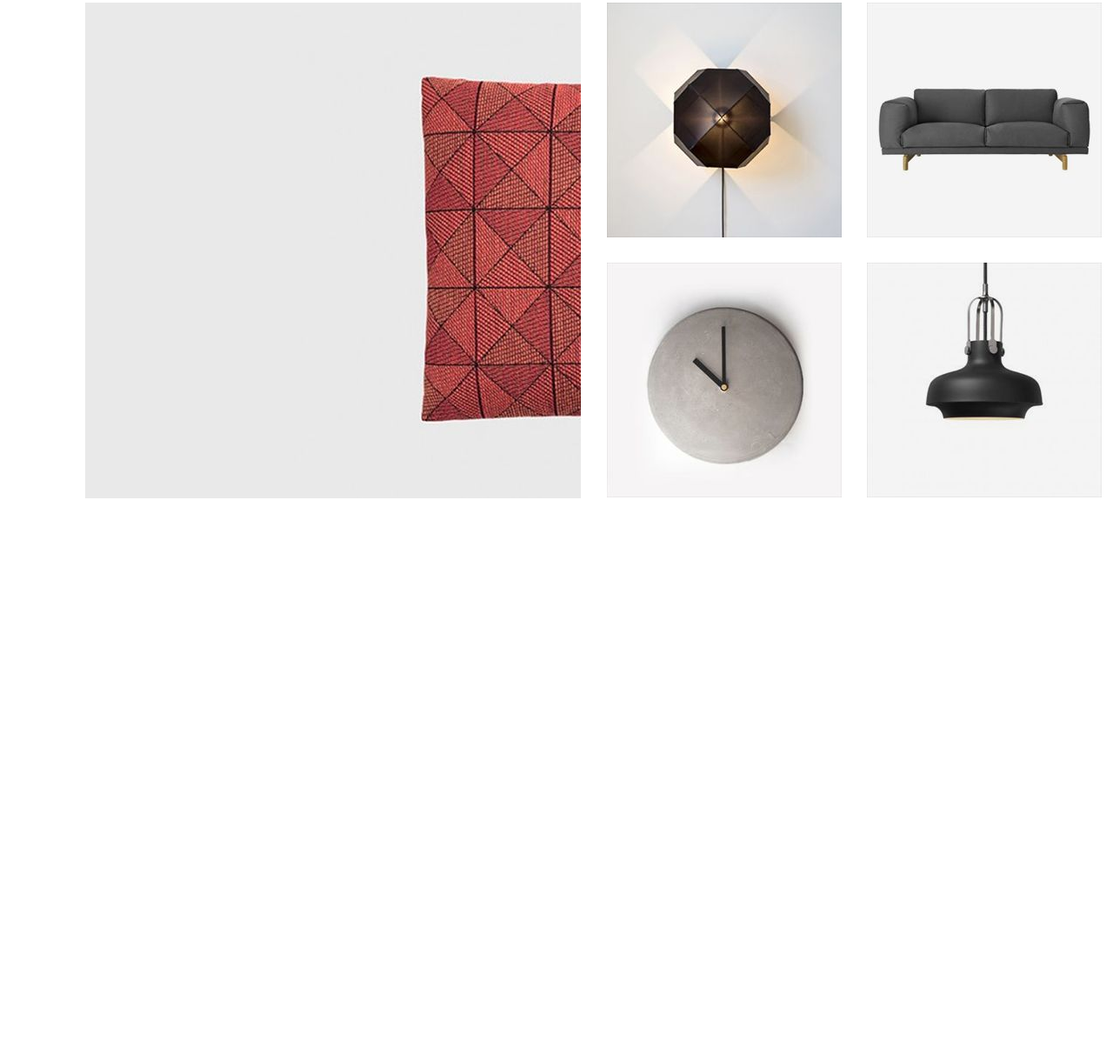
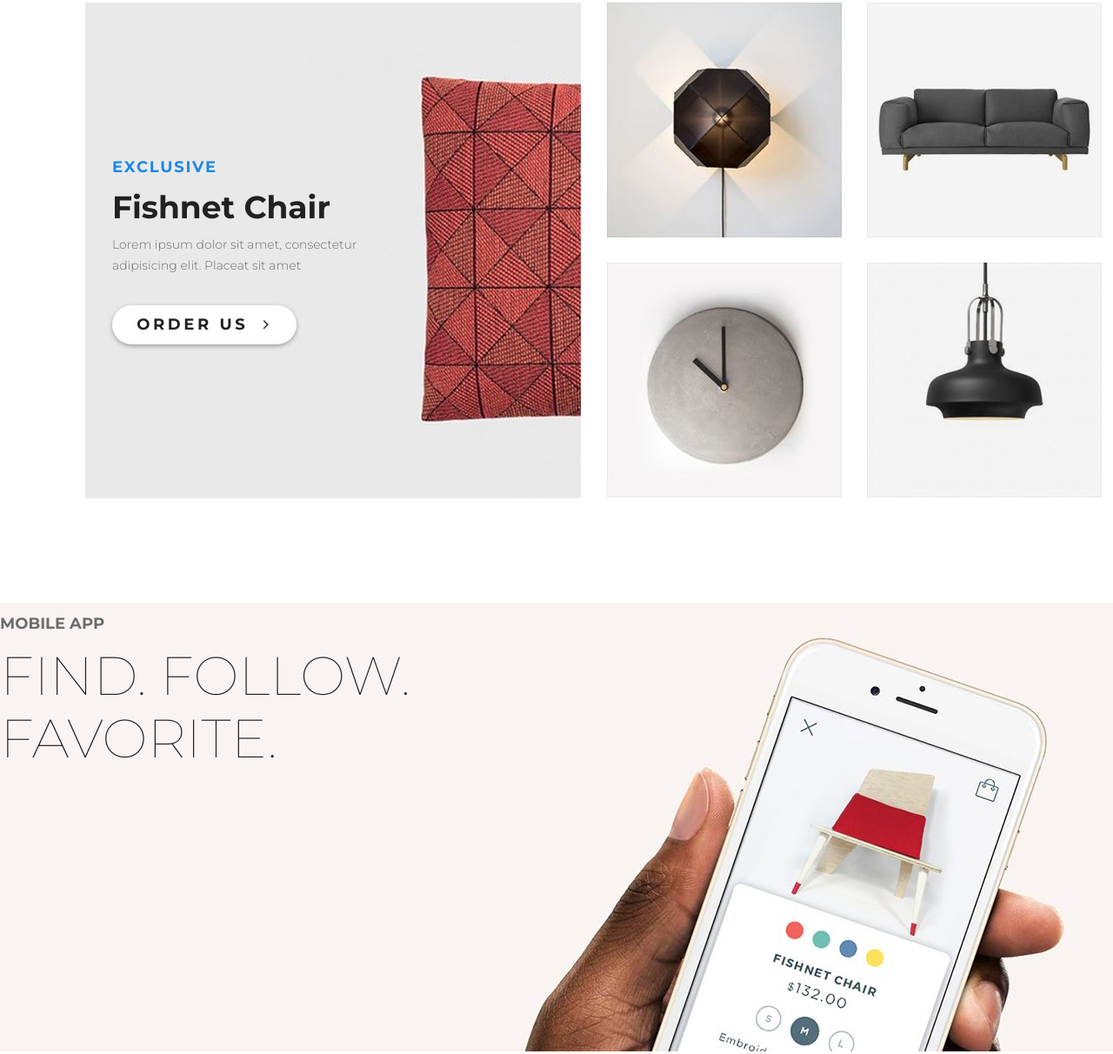
Before and after one commit to Sanek11/HTML-CSS, a plain HTML site: page HTML&CSS/maket/index.html in a window 1280 px wide. Shown: the part 4125-5337 px from the top of the page at 87% size. Before the commit the page ends 4898 px from the top, so only its background shows below. Drawn offline with Linux system fonts and the light colour scheme.

Commit message:
add several blocks

```diff
--- a/HTML&CSS/maket/index.html
+++ b/HTML&CSS/maket/index.html
@@ -171,18 +171,29 @@
 <div class="block6">
     <div class="block6_left">
 
+            <div class="pillow">
+                <div class="leftchair_tag">exclusive</div>
+                <div class="leftchair_name">Fishnet Chair</div>
+                <div class="leftchair_txt">Lorem ipsum dolor sit amet, consectetur adipisicing elit. Placeat sit amet </div>
+                <a href="#" class="back">Order Us&nbsp;&nbsp;<i class="next-arrow fa fa-angle-right" aria-hidden="true"></i></a>
+            </div>
     </div>
 
 
     <div class="block6_right">
         <div class="block6_right_wrap">
-            <img class="qwe1" src="img/product-2-sm.jpg" alt="">
-            <img class="qwe2" src="img/product-3-sm.jpg" alt="">
-            <img class="qwe3" src="img/product-4-sm.jpg" alt="">
-            <img class="qwe4" src="img/product-5-sm.jpg" alt="">
+            <a href="#"><img class="qwe1" src="img/product-2-sm.jpg" alt="product-2-sm.jpg"></a>
+            <a href="#"><img class="qwe2" src="img/product-3-sm.jpg" alt="product-3-sm.jpg"></a>
+            <a href="#"><img class="qwe3" src="img/product-4-sm.jpg" alt="product-4-sm.jpg"></a>
+            <a href="#"><img class="qwe4" src="img/product-5-sm.jpg" alt="product-5-sm.jpg"></a>
         </div>
     </div>
 </div>
+
+        <div class="mobile_app">
+            <h3 class="mobile_title">MOBILE APP</h3>
+            <div class="find">FIND.&nbsp;FOLLOW. FAVORITE.</div>
+        </div>
         <div class="asd"></div>
 
     </div>
--- a/HTML&CSS/maket/styles.css
+++ b/HTML&CSS/maket/styles.css
@@ -141,7 +141,8 @@ a.search {
 
 .text_box a:hover,
 .second_block a:hover,
-.text_box3 a:hover {
+.text_box3 a:hover,
+.pillow a:hover{
     box-shadow: 0 0 0 #eee;
     position: relative;
     top: 2px;
@@ -494,7 +495,47 @@ i.next-arrow2 {
 .qwe2 {
     margin-bottom: 25px;
 }
+.pillow{
+    margin-left: 31px;
+    margin-top: 165px;
+}
+.pillow .back{
+    margin-top: 34px;
+}
+.pillow .leftchair_txt{
+    width: 359px;
+}
 
+.qwe1:hover,
+.qwe2:hover,
+.qwe3:hover,
+.qwe4:hover{
+    outline: 1px solid black;
+}
+.mobile_app{
+    width: 1366px;
+    height: 516px;
+    margin-top: 120px;
+    background-image: url(img/hand.jpg);
+}
+.mobile_title{
+    font-family: Montserrat;
+    color:  #6c6c6c;
+    font-size: 18px;
+    font-weight: 700;
+    line-height: 48px;
+    text-align: left;
+}
+.find{
+    height: 116px;
+    width: 407px;
+    font-family: Montserrat;
+    color:  #212121;
+    font-size: 62px;
+    font-weight: 100;
+    line-height: 72px;
+    text-align: left;
+}
 .asd {
     height: 200px;
 }
```
Also changed, not shown: HTML&CSS/maket/img/hand.jpg (added).
